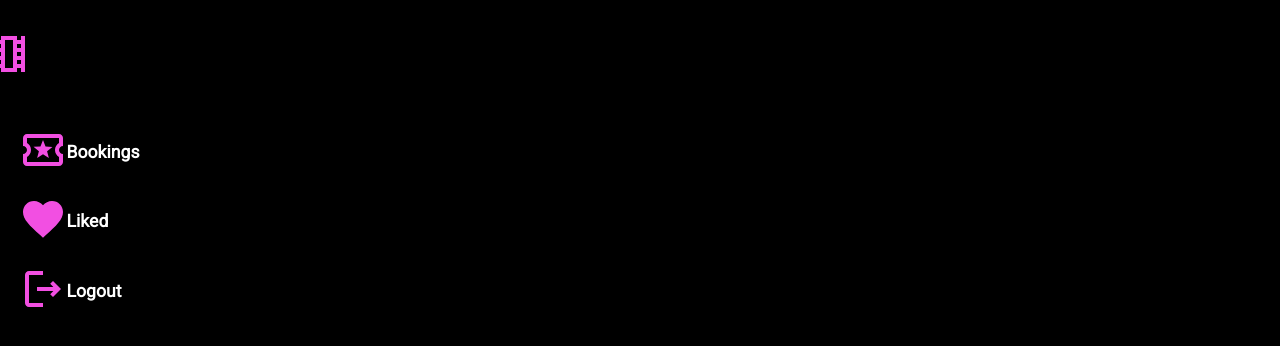
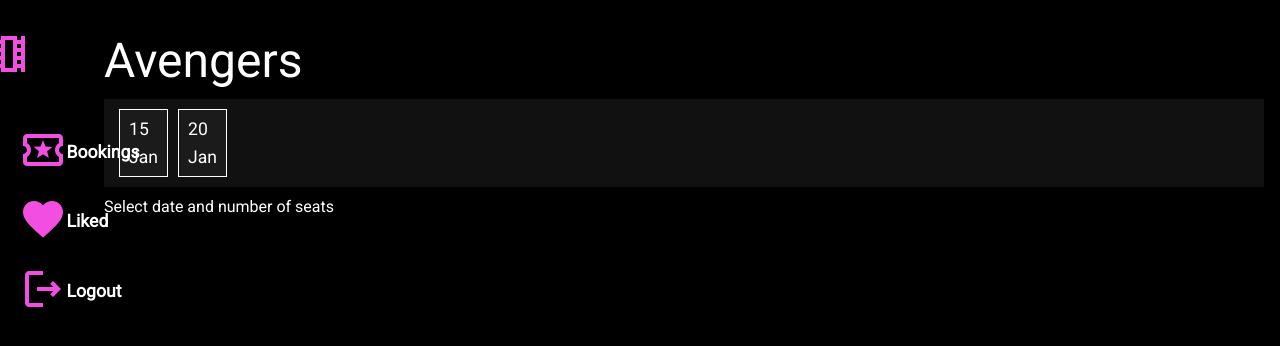
Before and after one commit to PoojeshShetty/BookShow, a React (Create React App) app: page /book in a window 1280 px wide. Shown: the top 346 px of the page. Built offline with nearby package versions, Linux system fonts and the light colour scheme.

Commit message:
add book page

```diff
--- a/src/App.js
+++ b/src/App.js
@@ -5,6 +5,7 @@
 import LoginPage from './page/login/LoginPage';
 import SignupPage from './page/signup/SignupPage';
 import MovieViewPage from './page/movie/MovieViewPage';
+import BookingPage from './page/book/BookingPage';
 
 function App() {
   return (
@@ -19,7 +20,9 @@
           <SignupPage />
         </Route>
 
+      </Switch>
         <div className="App__container">
+            <Switch>
               <Route path="/" exact>
                   <HomePage />
               </Route>
@@ -32,9 +35,13 @@
                   Liked movie
               </Route>
 
+              <Route path="/book">
+                <BookingPage />
+              </Route>
+            </Switch>
           <Sidebar />
         </div>
-      </Switch>
+
 
     </div>
   );
--- /dev/null
+++ b/src/compenent/date/DateOption.css
@@ -0,0 +1,18 @@
+.dateoption{
+    display: inline-block;
+    background-color: rgba(27,27,27);
+    color:white;
+    border:1px solid white;
+    padding:5px;
+    margin:0 5px;
+}
+
+.selected{
+    background-color:white;
+    color:black;
+}
+
+.dateoption .month, .date{
+    display: block;
+    padding:4px;
+}
--- /dev/null
+++ b/src/compenent/date/DateOption.js
@@ -0,0 +1,28 @@
+import React from 'react'
+import './DateOption.css'
+import {getMonth} from './utils/dateUtils'
+
+function DateOption({propsDate, dateOption, setDateOption}) {
+
+    const month = getMonth(propsDate[1])
+
+    const handleSaveDate = () => {
+        setDateOption(propsDate[0]+"-"+propsDate[1])
+    }
+
+    console.log({dateOption})
+    return (
+        <div onClick={handleSaveDate}
+             className={(dateOption && dateOption === (propsDate[0]+"-"+propsDate[1])) ?
+                                        "dateoption selected" : "dateoption"}>
+            <span className="month">
+                {propsDate[0]}
+            </span>
+            <span className="date">
+                {month}
+            </span>
+        </div>
+    )
+}
+
+export default DateOption
--- /dev/null
+++ b/src/compenent/date/utils/dateUtils.js
@@ -0,0 +1,18 @@
+const calendar = {
+    "01" : "Jan",
+    "02" : "Feb",
+    "03" : "Mar",
+    "04" : "Apr",
+    "05" : "May",
+    "06" : "Jun",
+    "07" : "Jul",
+    "08" : "Aug",
+    "09" : "Sep",
+    "10" : "Oct",
+    "11" : "Nov",
+    "12" : "Dec"
+}
+
+export const getMonth = (monthNumber) => {
+    return calendar[monthNumber]
+}
--- a/src/compenent/sidebar/Sidebar.css
+++ b/src/compenent/sidebar/Sidebar.css
@@ -37,16 +37,6 @@
     display: none;
 }
 
-.logo{
-    font-weight: 900;
-    font-size: 1.5rem;
-    padding:1em 8px;
-}
-
-.sidebar__container:hover .logo .item__img img{
-    transform: rotate(180deg);
-}
-
 .sidebar__container:hover .logo .item__info{
     flex-direction: row-reverse;
 }
@@ -73,6 +63,10 @@
         margin:1em 0;
     }
 
+    .sidebar__container:hover .logo .item__img img{
+        transform: rotate(180deg);
+    }
+
     .sidebar__container:hover{
         width:14rem;
     }
@@ -84,6 +78,12 @@
     .sidebar__container:hover .item__info{
         justify-content: space-between;
         padding:0 1em;
+    }
+
+    .logo{
+        font-weight: 900;
+        font-size: 1.5rem;
+        padding:1em 8px;
     }
 
 }
@@ -98,10 +98,6 @@
         left: 0;
     }
 
-    .logo{
-        display: none;
-    }
-
     .sidebar__items{
         display:flex;
     }
--- /dev/null
+++ b/src/page/book/BookingPage.css
@@ -0,0 +1,14 @@
+.bookingpage__container{
+    padding:1em;
+}
+
+.movie__title{
+    font-size: 3rem;
+}
+
+.bookdates{
+    background-color: rgba(56,56,56,0.3);
+    padding:10px;
+    font-size: 1.1rem;
+    margin:10px 0;
+}
--- /dev/null
+++ b/src/page/book/BookingPage.js
@@ -0,0 +1,45 @@
+import {useEffect,useState} from 'react'
+import DateOption from '../../compenent/date/DateOption'
+import './BookingPage.css'
+
+const bookDate = [
+    "15-01-2022",
+    "20-01-2022"
+]
+
+function BookingPage() {
+
+    useEffect(()=>{
+        window.scrollTo(0,0)
+    })
+
+    const [dateOption, setDateOption] = useState(null)
+    const [seats, setSeats] = useState(0)
+
+    let val = bookDate.map(book => book.split("-"))
+    console.log(val)
+
+    return (
+        <div className="bookingpage__container">
+            <div className="movie__title">
+                Avengers
+            </div>
+            <div className="bookdates">
+                {
+                    val.map((date,index) => (
+                        <DateOption propsDate={date} dateOption={dateOption} setDateOption={setDateOption} key={index}/>
+                    ))
+                }
+            </div>
+
+            {
+                (seats !== 0 && !dateOption) ?
+                <button>Book Seat</button>
+                :
+                <div>Select date and number of seats</div>
+            }
+        </div>
+    )
+}
+
+export default BookingPage
--- a/src/page/home/HomePage.js
+++ b/src/page/home/HomePage.js
@@ -1,4 +1,4 @@
-import React from 'react'
+import {useEffect} from 'react'
 import Movie from '../../compenent/movie/Movie'
 import {Link} from 'react-router-dom'
 import './HomePage.css'
@@ -97,6 +97,11 @@
 ]
 
 function HomePage() {
+
+    useEffect(()=>{
+        window.scrollTo(0,0)
+    })
+
     return (
         <div className="home__container">
             <div className="home__nowshowing">
--- a/src/page/movie/MovieViewPage.js
+++ b/src/page/movie/MovieViewPage.js
@@ -1,4 +1,4 @@
-import React from 'react'
+import {useEffect} from 'react'
 import './MovieViewPage.css'
 
 const movie = {
@@ -12,6 +12,11 @@
 }
 
 function MovieViewPage() {
+
+    useEffect(()=>{
+        window.scrollTo(0,0)
+    })
+
     return (
         <div className="moviepage__container">
             <div className="moviepage__main">
```
Lines whose indentation alone changed are shown as unchanged.
